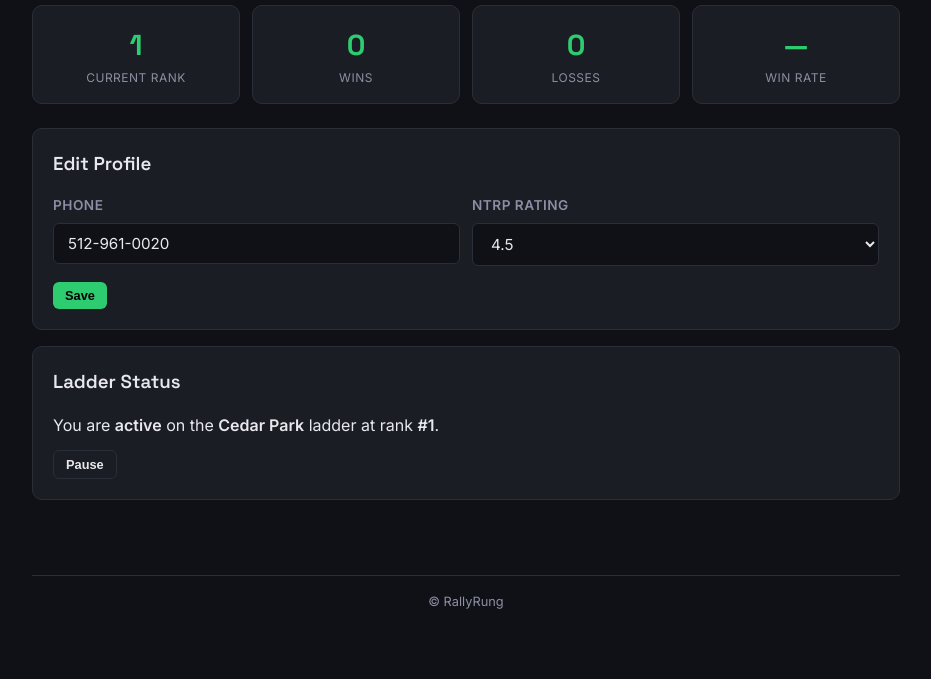
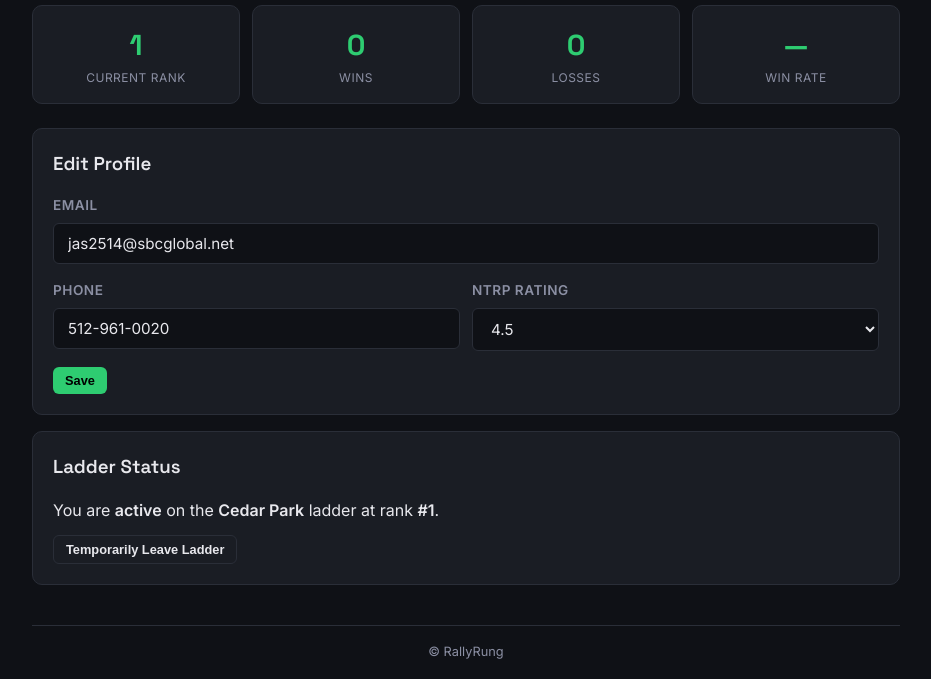
Before and after one commit to kaplanae/rallyrung, a Flask app: page /profile in a window 1280 px wide. Shown: the part 172-851 px from the top of the page, without its empty margins (174-1105 px from the left). Before the commit the page ends 781 px from the top, so only its background shows below. Run offline with Flask 3, Linux system fonts and the light colour scheme; a user stored in the database is signed in; data comes from the database, SQL or seed files in the repository; data that the repository does not hold is empty; some libraries are stand-ins or nearby versions.

Commit message:
Add email edit to profile, rename pause/resume to temporarily leave/rejoin
Co-Authored-By: Claude Opus 4.6 <noreply@anthropic.com>

```diff
--- a/app.py
+++ b/app.py
@@ -1758,14 +1758,15 @@ def ladder_unpause():
 @app.route('/profile/edit', methods=['POST'])
 @login_required
 def edit_profile():
+    email = request.form.get('email', '').strip()
     phone = request.form.get('phone', '').strip()
     ntrp = request.form.get('ntrp_rating', '').strip()
 
     conn = get_db()
     cur = conn.cursor()
     ph = get_placeholder()
-    cur.execute(f'UPDATE users SET phone = {ph}, ntrp_rating = {ph} WHERE id = {ph}',
-                (phone, ntrp, current_user.id))
+    cur.execute(f'UPDATE users SET email = {ph}, phone = {ph}, ntrp_rating = {ph} WHERE id = {ph}',
+                (email, phone, ntrp, current_user.id))
     conn.commit()
     conn.close()
     flash('Profile updated.')
--- a/templates/profile.html
+++ b/templates/profile.html
@@ -46,6 +46,10 @@
         <h3>Edit Profile</h3>
     </div>
     <form method="POST" action="{{ url_for('edit_profile') }}">
+        <div class="form-group">
+            <label>Email</label>
+            <input type="email" name="email" value="{{ current_user.email or '' }}" placeholder="you@example.com">
+        </div>
         <div class="form-row">
             <div class="form-group">
                 <label>Phone</label>
@@ -87,12 +91,12 @@
     {% elif ladder_player.is_active %}
         <p style="margin-bottom: 12px;">You are <strong>active</strong> on the <strong>{{ ladder_name }}</strong> ladder at rank <strong>#{{ ladder_player.ranking }}</strong>.</p>
         <form method="POST" action="{{ url_for('ladder_pause') }}">
-            <button type="submit" class="btn btn-sm" style="background: var(--bg-card); border: 1px solid var(--border); color: var(--text);">Pause</button>
+            <button type="submit" class="btn btn-sm" style="background: var(--bg-card); border: 1px solid var(--border); color: var(--text);">Temporarily Leave Ladder</button>
         </form>
     {% else %}
-        <p style="margin-bottom: 12px;">You are <strong>paused</strong> on the <strong>{{ ladder_name }}</strong> ladder at rank <strong>#{{ ladder_player.ranking }}</strong>. You won't be placed in groups until you resume.</p>
+        <p style="margin-bottom: 12px;">You have <strong>temporarily left</strong> the <strong>{{ ladder_name }}</strong> ladder. Your rank was <strong>#{{ ladder_player.ranking }}</strong>. You won't be placed in groups until you rejoin.</p>
         <form method="POST" action="{{ url_for('ladder_unpause') }}">
-            <button type="submit" class="btn btn-primary btn-sm">Resume</button>
+            <button type="submit" class="btn btn-primary btn-sm">Rejoin Ladder</button>
         </form>
     {% endif %}
 </div>
```
